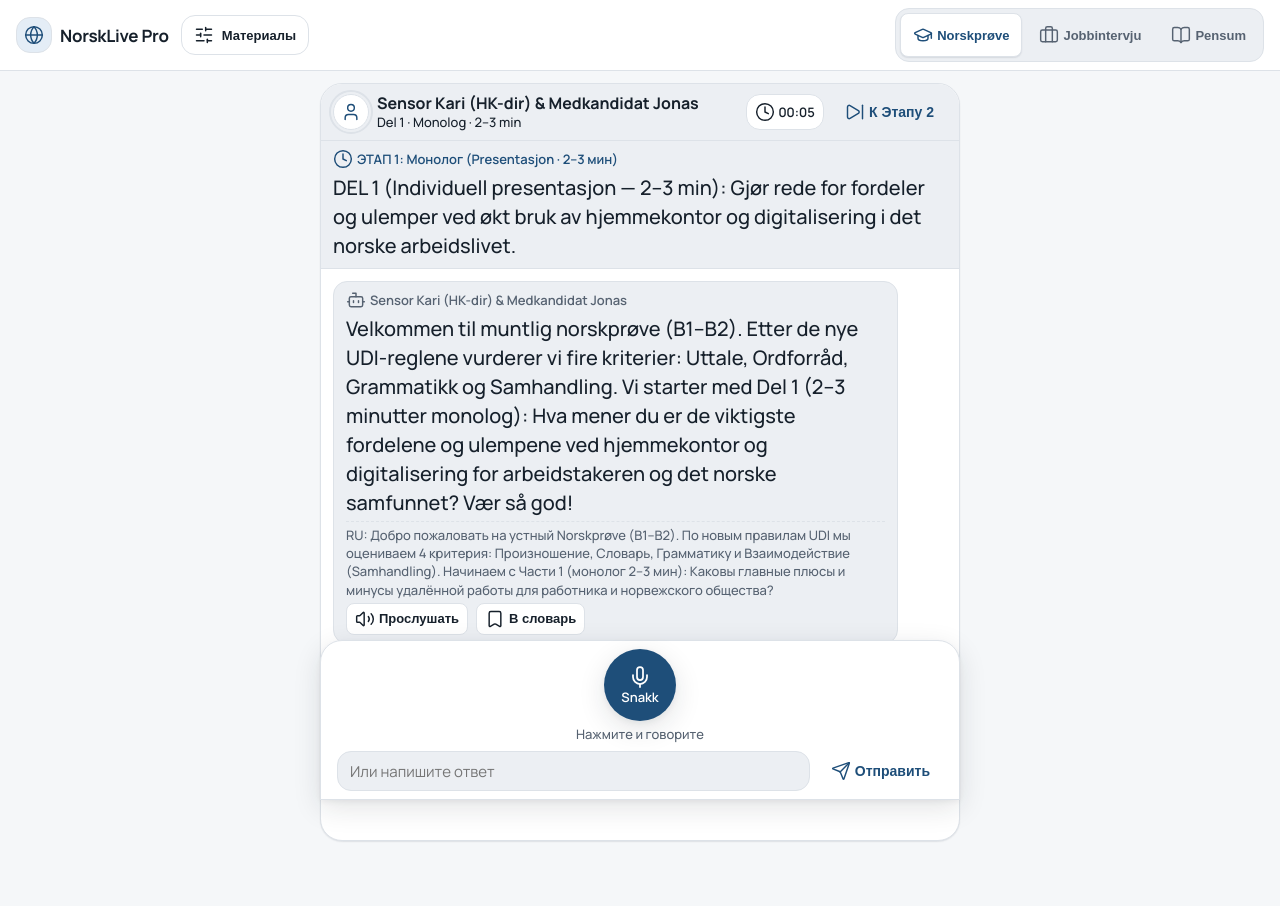
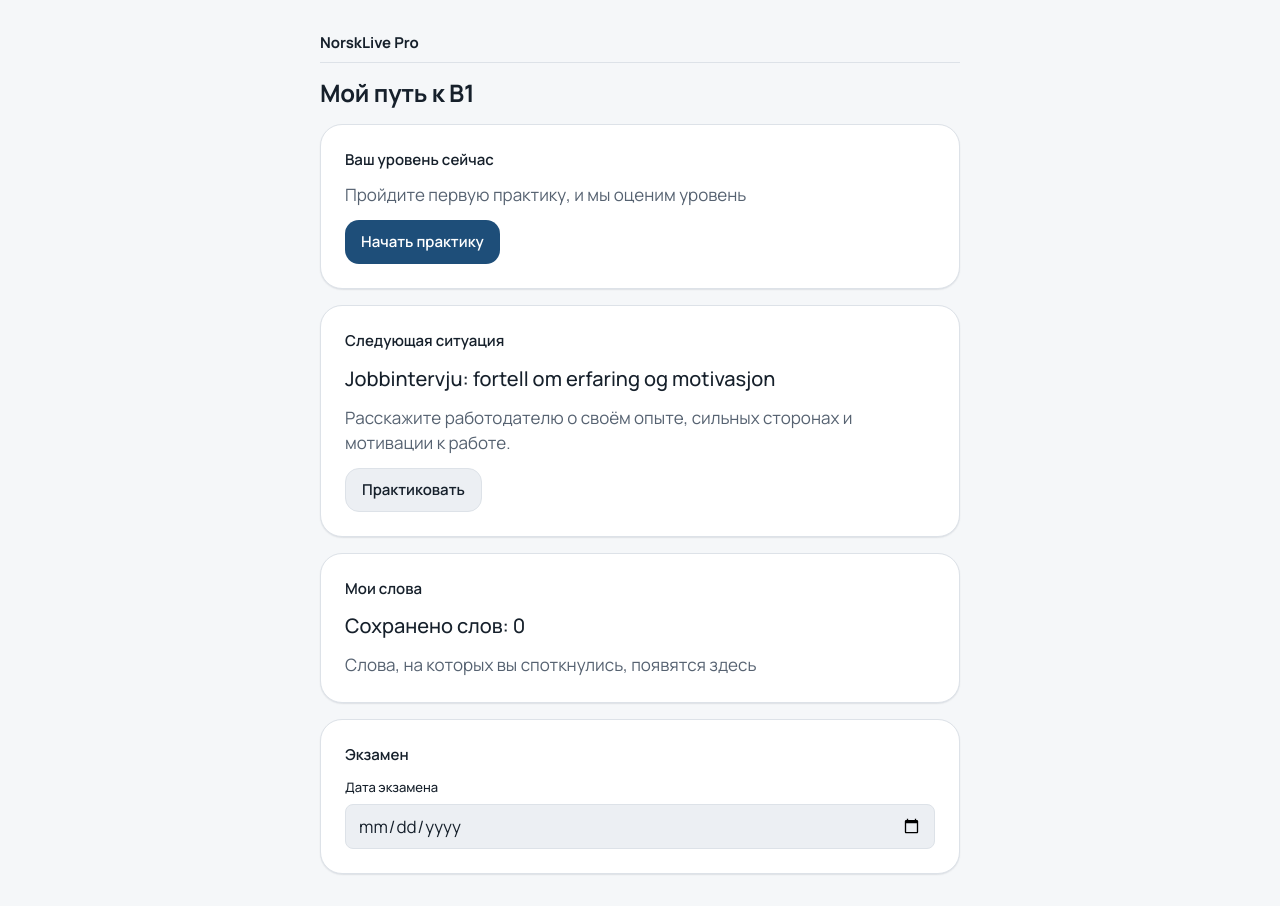
Before and after one commit to mironenkokonstantin1984-netizen/norsklive-pro-saas, a Next.js app: page / in a window 1280 px wide. Before the commit the page ends 853 px from the top, so only its background shows below. Built offline with nearby package versions, Linux system fonts and the light colour scheme.

Commit message:
feat(home): render PathHome at / with NorskLive Pro topbar and sign-out button

```diff
--- a/src/app/page.tsx
+++ b/src/app/page.tsx
@@ -1,8 +1,8 @@
-import { StudioPage } from '../components/studio/StudioPage';
+import { PathHome } from '../components/path/PathHome';
 import { getSessionUser, isAuthEnabled } from '../server/auth';
 
 export default async function HomePage() {
   const authEnabled = isAuthEnabled();
   const user = authEnabled ? await getSessionUser() : null;
-  return <StudioPage authEnabled={authEnabled} userEmail={user?.email ?? null} />;
+  return <PathHome authEnabled={authEnabled} userEmail={user?.email ?? null} />;
 }
--- a/src/components/path/PathHome.tsx
+++ b/src/components/path/PathHome.tsx
@@ -12,7 +12,12 @@ import {
 import { nextSituation } from '../../lib/path/situations';
 import './path.css';
 
-export function PathHome() {
+export interface PathHomeProps {
+  authEnabled?: boolean;
+  userEmail?: string | null;
+}
+
+export function PathHome({ authEnabled = false, userEmail = null }: PathHomeProps = {}) {
   const [prefs, setPrefs] = useState<PathPrefs>(() => ({ ...DEFAULT_PATH_PREFS }));
   const [savedWordsCount, setSavedWordsCount] = useState<number>(0);
   const dateInputRef = useRef<HTMLInputElement | null>(null);
@@ -37,6 +42,20 @@ export function PathHome() {
   return (
     <main className="path-page">
       <div className="path-column">
+        <div className="path-topbar">
+          <span className="path-brand t-callout">NorskLive Pro</span>
+          {(authEnabled && userEmail) || userEmail ? (
+            <div className="path-auth-controls">
+              <span className="path-user-email t-caption">{userEmail}</span>
+              <form method="post" action="/auth/signout">
+                <button type="submit" className="btn-text path-signout-btn t-callout">
+                  Выйти
+                </button>
+              </form>
+            </div>
+          ) : null}
+        </div>
+
         <header className="path-header">
           <h1 className="path-title t-title">{`Мой путь к ${prefs.targetLevel}`}</h1>
         </header>
--- a/src/components/path/path.css
+++ b/src/components/path/path.css
@@ -11,6 +11,34 @@
   display: flex;
   flex-direction: column;
   gap: var(--space-4);
+}
+
+.path-topbar {
+  display: flex;
+  align-items: center;
+  justify-content: space-between;
+  gap: var(--space-3);
+  padding-bottom: var(--space-2);
+  border-bottom: 1px solid var(--line);
+}
+
+.path-brand {
+  color: var(--ink);
+  font-weight: 700;
+}
+
+.path-auth-controls {
+  display: flex;
+  align-items: center;
+  gap: var(--space-3);
+}
+
+.path-user-email {
+  color: var(--muted);
+}
+
+.path-signout-btn {
+  min-height: 2.75rem;
 }
 
 .path-header {
```
